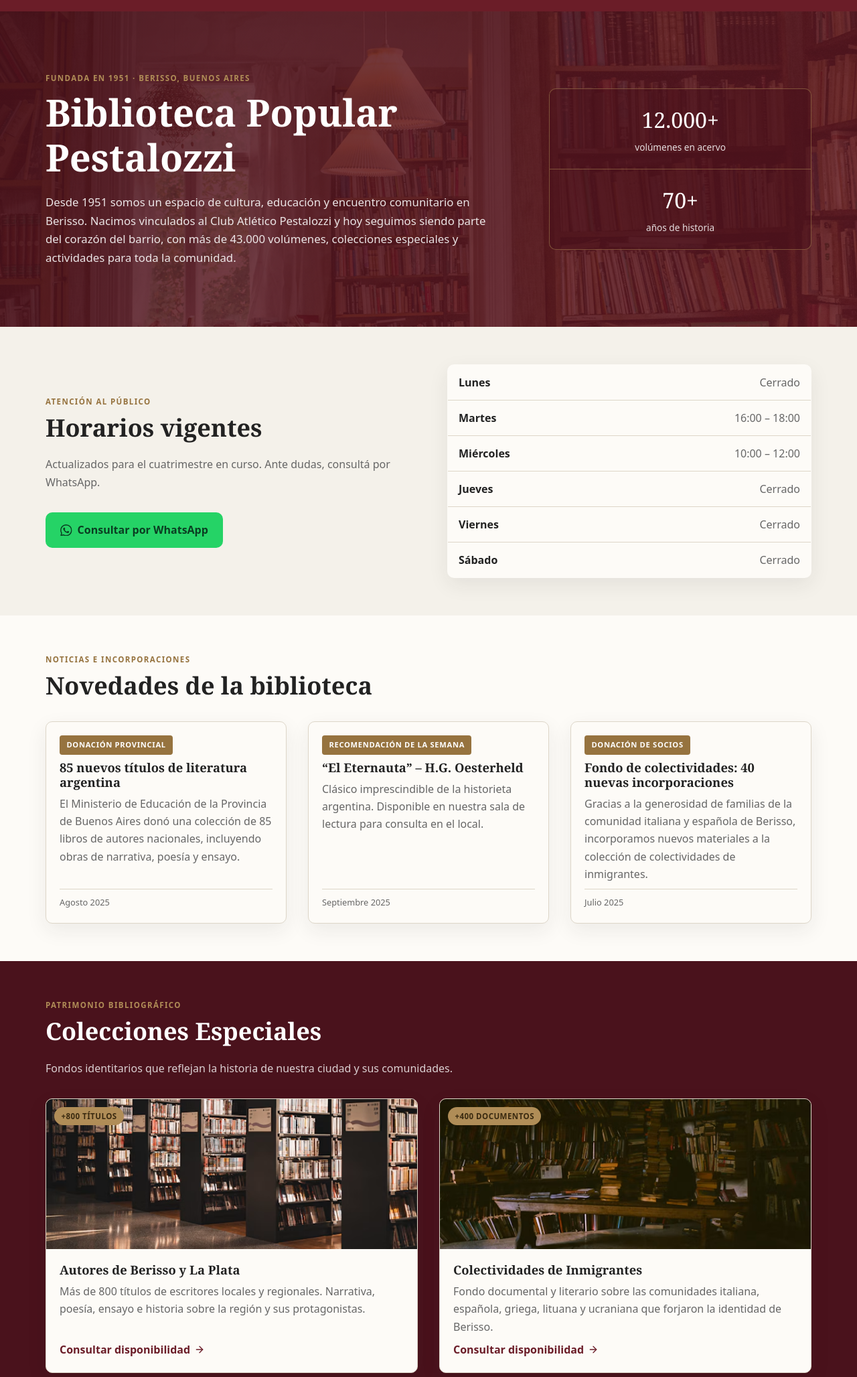
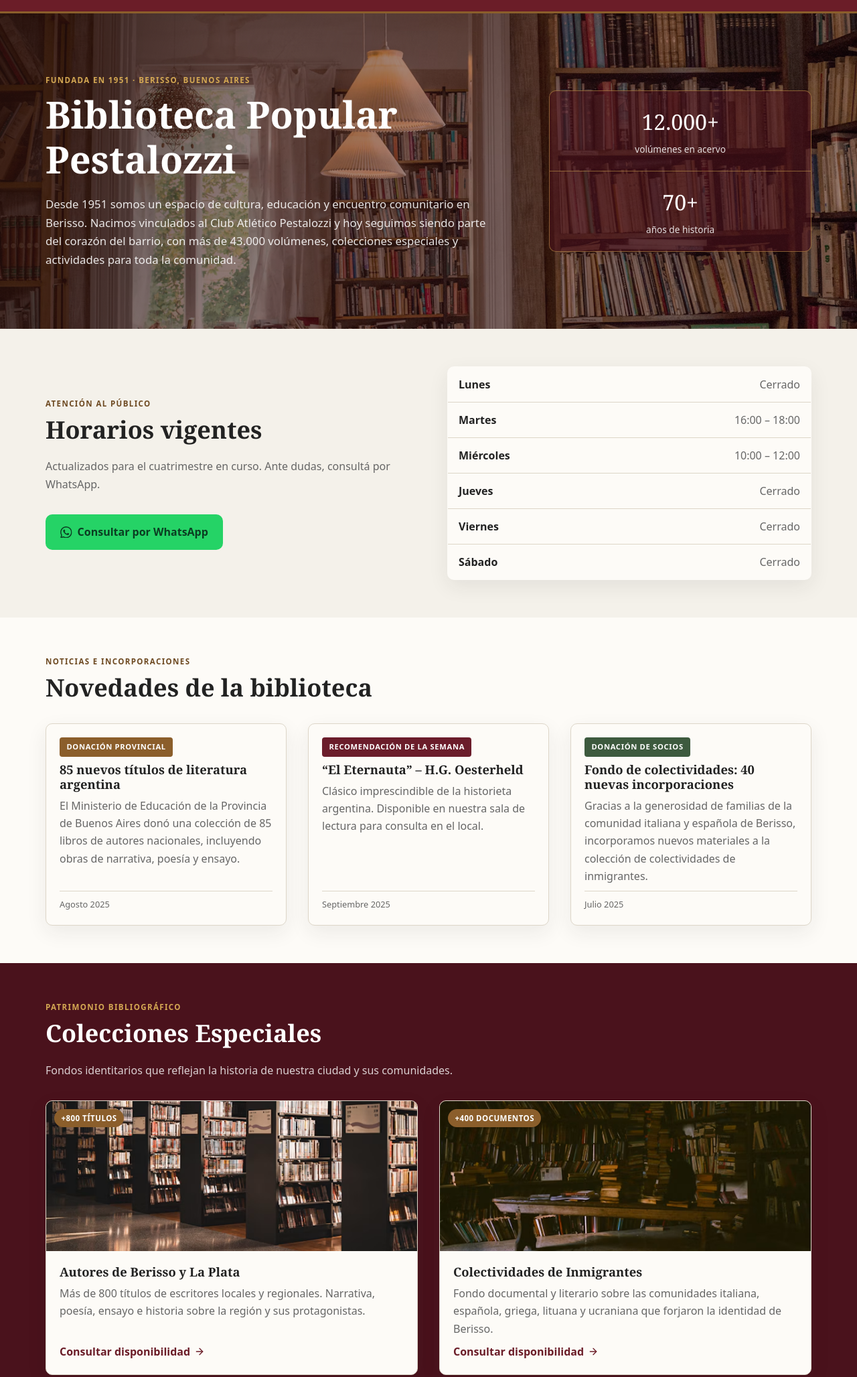
Before and after one commit to hleopary/biblioteca-pestalozzi-web, a plain HTML site: page index.html in a window 1280 px wide. Shown: the part 59-2115 px from the top of the page at 67% size. Drawn offline with Linux system fonts and the light colour scheme.

Commit message:
feat: alinear hero, dorado general y etiquetas de novedades con la maqueta

```diff
--- a/css/styles.css
+++ b/css/styles.css
@@ -7,8 +7,9 @@
 :root {
   --color-primary: #6b1d28;      /* borravino (header, botones, footer) */
   --color-primary-dark: #4a121c; /* borravino oscuro (secciones oscuras, footer) */
-  --color-accent: #b08d57;       /* dorado / terracota (detalles, badges) */
-  --color-accent-dark: #96733f;
+  --color-accent: #8b5e2b;       /* dorado / terracota (detalles, badges) */
+  --color-accent-dark: #6e4a22;  /* dorado oscuro (texto dorado sobre claro) */
+  --color-accent-light: #d4a853; /* dorado claro (texto/iconos sobre fondos oscuros) */
   --color-bg: #f4f1ea;           /* crema (fondo general) */
   --color-surface: #fdfbf7;      /* blanco marfil (tarjetas) */
   --color-text: #222222;
@@ -164,6 +165,7 @@ textarea:focus-visible {
   position: sticky;
   top: 0;
   z-index: 20;
+  border-bottom: 3px solid var(--color-accent);
 }
 
 .header-inner {
@@ -264,7 +266,7 @@ textarea:focus-visible {
 .hero {
   background-color: #2b1b10;
   background-image:
-    linear-gradient(120deg, rgba(74, 18, 28, 0.9), rgba(107, 29, 40, 0.72)),
+    linear-gradient(105deg, rgba(40, 16, 12, 0.8) 0%, rgba(60, 22, 22, 0.42) 50%, rgba(74, 18, 28, 0.1) 100%),
     url("../assets/img/hero.avif"),
     radial-gradient(circle at 72% 28%, #3d2817 0%, #2b1b10 70%);
   background-size: cover;
@@ -280,7 +282,7 @@ textarea:focus-visible {
   align-items: center;
 }
 
-.hero .eyebrow { color: var(--color-accent); }
+.hero .eyebrow { color: var(--color-accent-light); }
 
 .hero h1 {
   color: #fff;
@@ -297,7 +299,7 @@ textarea:focus-visible {
 /* Bloque único con borde que agrupa las dos estadísticas, separadas por una línea */
 .hero-stats {
   display: grid;
-  border: 1px solid rgba(176, 141, 87, 0.5);
+  border: 1px solid rgba(212, 168, 83, 0.5);
   border-radius: var(--radius);
   background-color: rgba(74, 18, 28, 0.6);
   overflow: hidden;
@@ -309,7 +311,7 @@ textarea:focus-visible {
 }
 
 .stat + .stat {
-  border-top: 1px solid rgba(176, 141, 87, 0.5);
+  border-top: 1px solid rgba(212, 168, 83, 0.5);
 }
 
 .stat-number {
@@ -348,7 +350,7 @@ textarea:focus-visible {
 .section-catalogos .section-lead { color: rgba(255, 255, 255, 0.8); }
 
 .section-colecciones .eyebrow,
-.section-catalogos .eyebrow { color: var(--color-accent); }
+.section-catalogos .eyebrow { color: var(--color-accent-light); }
 
 /* --------------------------------------------------------------------------
    Botones y enlaces
@@ -489,16 +491,21 @@ textarea:focus-visible {
   color: var(--color-accent-dark);
 }
 
-/* Etiqueta en caja, arriba de la tarjeta (novedades) */
+/* Etiqueta en caja, arriba de la tarjeta (novedades).
+   Cada tarjeta usa su propio color, segun la maqueta. */
 .novedad .tag {
   display: inline-block;
   align-self: flex-start;
   color: #fff;
-  background-color: var(--color-accent-dark);
+  background-color: var(--tag-color, var(--color-accent-dark));
   padding: 0.3rem 0.65rem;
   border-radius: 4px;
   letter-spacing: 0.06em;
 }
+
+.novedad:nth-child(1) .tag { --tag-color: #8b5e2b; } /* tostado  - Donacion provincial */
+.novedad:nth-child(2) .tag { --tag-color: #6b1d2b; } /* bordo    - Recomendacion de la semana */
+.novedad:nth-child(3) .tag { --tag-color: #3d5a3e; } /* verde    - Donacion de socios */
 
 .card-date {
   margin-top: auto;
@@ -516,19 +523,19 @@ textarea:focus-visible {
   min-height: 11rem;
   display: grid;
   place-items: center;
-  background-image: linear-gradient(140deg, #8a6b3f, #4a121c);
+  background-image: linear-gradient(140deg, #8b5e2b, #4a121c);
   background-size: cover;
   background-position: center;
 }
 
 .media--berisso {
   background-image: url("../assets/img/coleccion-berisso-la-plata.avif"),
-    linear-gradient(140deg, #8a6b3f, #4a121c);
+    linear-gradient(140deg, #8b5e2b, #4a121c);
 }
 
 .media--colectividades {
   background-image: url("../assets/img/coleccion-colectividades.avif"),
-    linear-gradient(140deg, #8a6b3f, #4a121c);
+    linear-gradient(140deg, #8b5e2b, #4a121c);
 }
 
 .media-tall { min-height: 14rem; }
@@ -545,7 +552,7 @@ textarea:focus-visible {
   top: 0.75rem;
   left: 0.75rem;
   background-color: var(--color-accent);
-  color: #3a2a10;
+  color: #fff;
   font-size: 0.72rem;
   font-weight: 700;
   letter-spacing: 0.04em;
@@ -645,7 +652,7 @@ textarea:focus-visible {
   height: 2rem;
   border-radius: 50%;
   background-color: var(--color-accent);
-  color: #3a2a10;
+  color: #fff;
   display: grid;
   place-items: center;
   font-weight: 700;
@@ -808,7 +815,7 @@ textarea:focus-visible {
 .social a:hover {
   background-color: var(--color-accent);
   border-color: var(--color-accent);
-  color: #3a2a10;
+  color: #fff;
 }
 
 .footer-heading {
@@ -828,7 +835,7 @@ textarea:focus-visible {
 }
 
 .footer-contact a { color: rgba(255, 255, 255, 0.85); }
-.footer-contact .icon { color: var(--color-accent); margin-top: 0.15rem; }
+.footer-contact .icon { color: var(--color-accent-light); margin-top: 0.15rem; }
 
 .footer-bottom {
   border-top: 1px solid rgba(255, 255, 255, 0.15);
```
